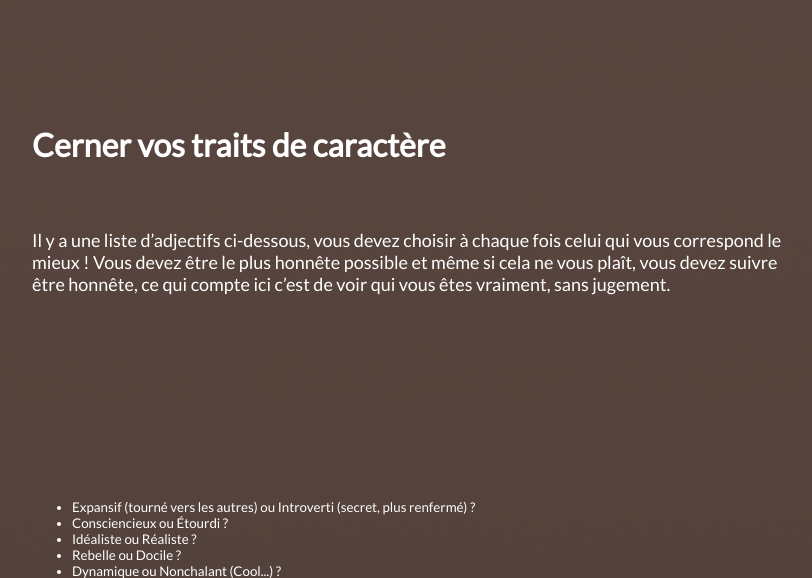
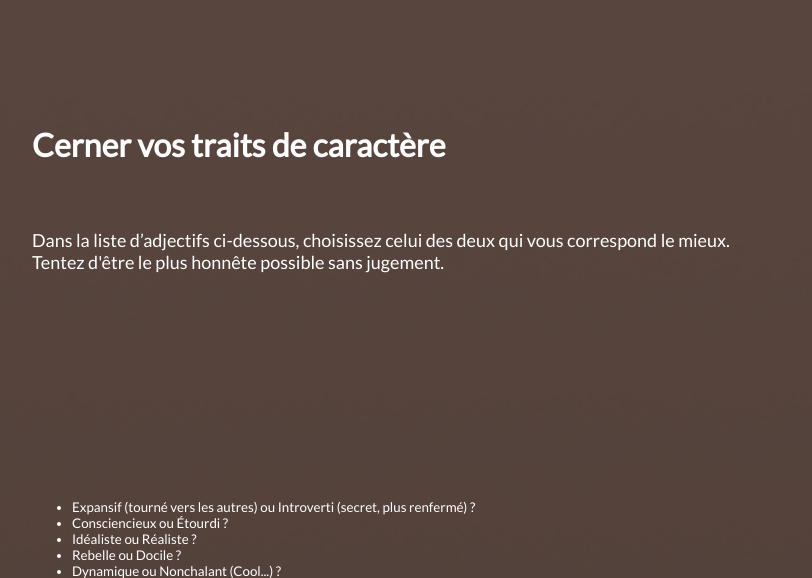
Before and after one commit to Applemaniac/Le-Test, a PHP site: page /caractere.php in a window 1280 px wide. Shown: the part 56-634 px from the top of the page, without its empty margins (118-930 px from the left). Run offline with PHP 8.4, Linux system fonts and the light colour scheme; some libraries are stand-ins or nearby versions.

Commit message:
Modifications mineur

```diff
--- a/caractere.php
+++ b/caractere.php
@@ -18,9 +18,8 @@
             <main class="grid-container">
                 <h1 class="titre">Cerner vos traits de caractère</h1>
                 <p class="sous-titre">
-                    Il y a une liste d’adjectifs ci-dessous, vous devez choisir à chaque fois celui qui vous correspond
-                    le mieux ! Vous devez être le plus honnête possible et même si cela ne vous plaît, vous devez suivre
-                    être honnête, ce qui compte ici c’est de voir qui vous êtes vraiment, sans jugement.
+                    Dans la liste d’adjectifs ci-dessous, choisissez celui des deux qui vous correspond
+                    le mieux. Tentez d'être le plus honnête possible sans jugement.
                 </p>
 
                 <ul class="liste">
```
